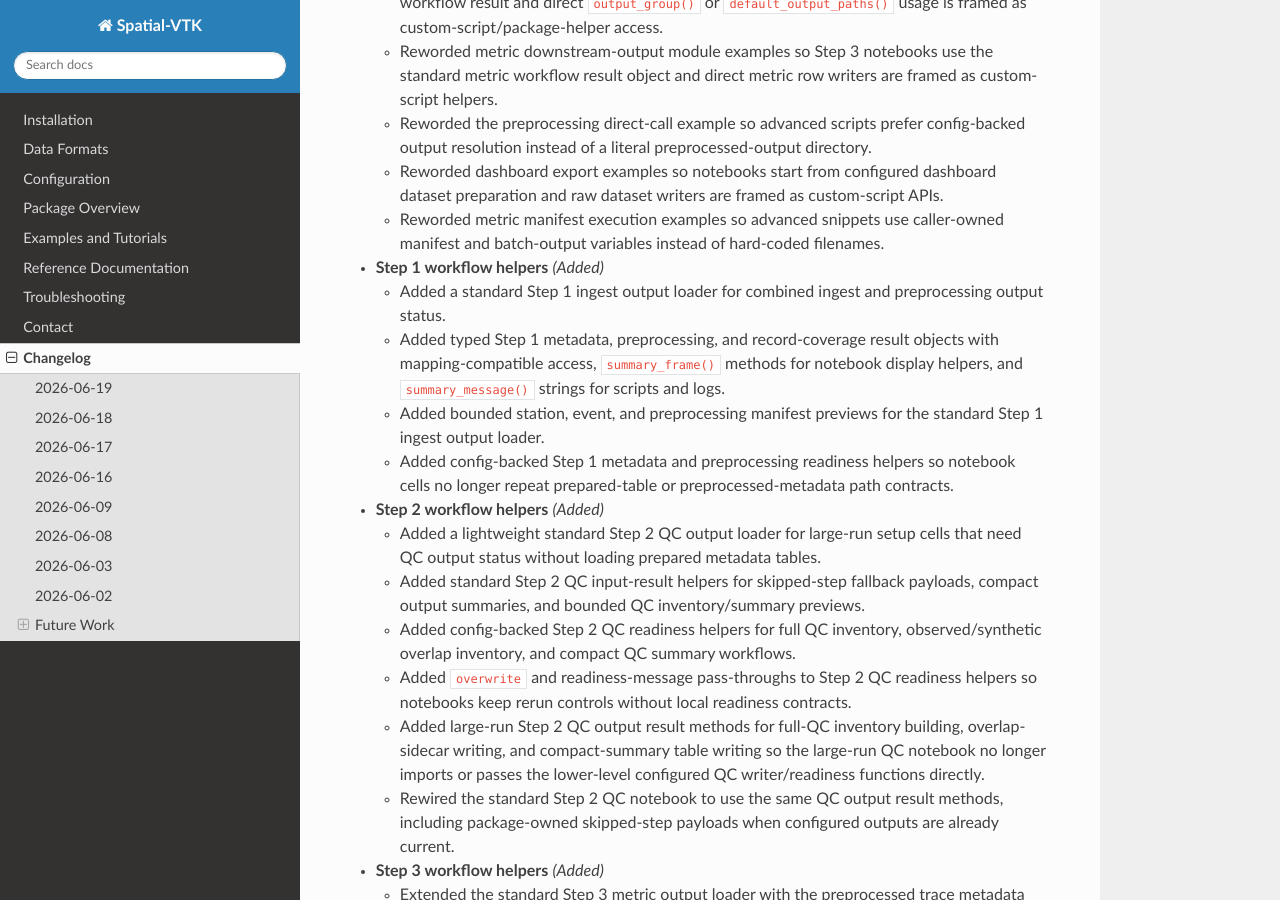
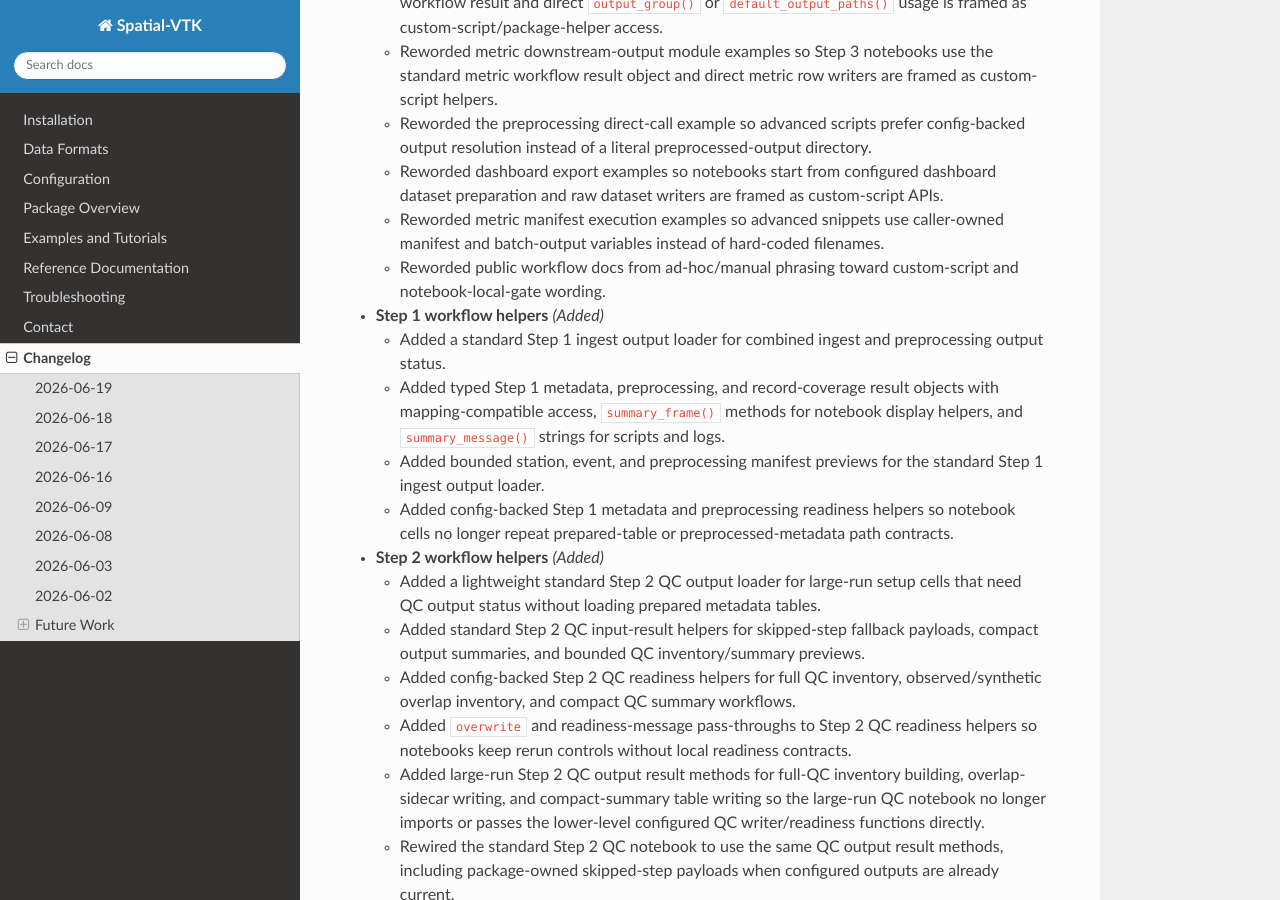
Before and after one commit to bcbirkel/spatial-vtk, a Sphinx documentation site: the page built from docs/changelog.rst, in a window 1280 px wide and 900 px high, scrolled down 1496 px. Built offline with Sphinx 7.4.7 and the Read the Docs theme 3.1.0, drawn with Linux system fonts in a browser that asks for light colours.

Commit message:
Clarify public workflow wording

```diff
--- a/docs/changelog.rst
+++ b/docs/changelog.rst
@@ -86,6 +86,8 @@
   - Reworded metric manifest execution examples so advanced snippets use
     caller-owned manifest and batch-output variables instead of hard-coded
     filenames.
+  - Reworded public workflow docs from ad-hoc/manual phrasing toward
+    custom-script and notebook-local-gate wording.
 
 - **Step 1 workflow helpers** *(Added)*
 
--- a/docs/reference/api/metrics.rst
+++ b/docs/reference/api/metrics.rst
@@ -254,7 +254,8 @@
    Build the large-run metric figure context, render the standard Step 3
    figure families, and return a per-family status table. Large-run notebooks
    use this helper instead of importing individual plotting functions,
-   repeating selection kwargs, or manually gating optional score trends. The
+   repeating selection kwargs, or adding notebook-local gates for optional
+   score trends. The
    status table includes exact ``figure_paths`` lists plus the existing
    ``first_figure_path`` and ``figure_paths_preview`` display fields so
    notebooks do not parse preview strings to inspect generated figures.
--- a/docs/reference/api/visualize.rst
+++ b/docs/reference/api/visualize.rst
@@ -364,7 +364,7 @@
 ``write_dashboard_summary_dataset`` also accept ``cfg=cfg`` when their output
 roots are omitted. Use that form in scripts that need registered dashboard
 paths without depending on global active-config state; pass explicit roots for
-ad hoc exports outside the configured run directory.
+custom exports outside the configured run directory.
 ``prepare_configured_dashboard_datasets_from_notebook_settings`` wraps that
 writer for notebooks: it calls the bounded dashboard readiness checks, skips
 local preparation when requested for large datasets, and reports the readiness,
--- a/docs/reference/python_workflows.rst
+++ b/docs/reference/python_workflows.rst
@@ -570,7 +570,7 @@
 active-config state. The standard metric result object also accepts either
 form, so ``load_standard_metric_workflow_outputs(cfg=config_path)`` resolves
 the Step 3 tables and preprocessing trace metadata from the same config.
-Passing an explicit ``output_dir`` remains available for ad hoc exports outside
+Passing an explicit ``output_dir`` remains available for custom exports outside
 the configured output registry.
 
 Spectral metrics are planned differently from passband metrics. ``PSA`` and
```
Also changed, not shown: other parts of docs/reference/python_workflows.rst (+1 -1 lines), docs/examples/large_run/README.md (+1 -1 lines), 1 other file.
